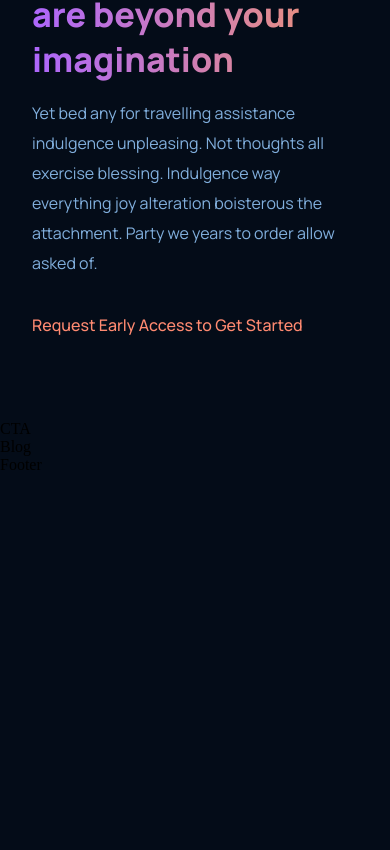
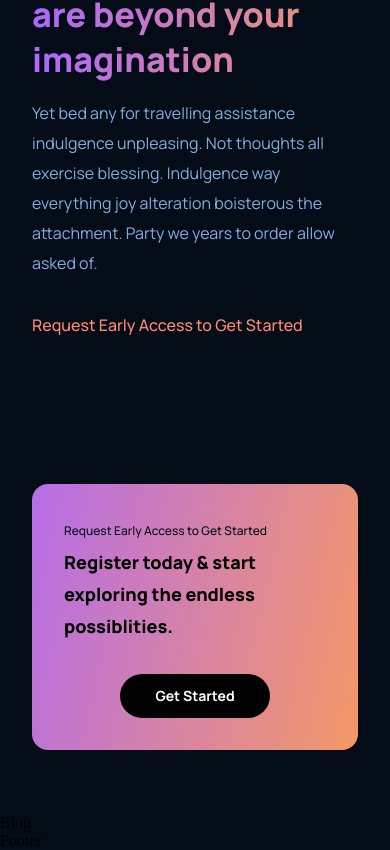
Before and after one commit to Jayrodri088/gpt, a React (Create React App) app: page / in a window 390 px wide. Shown: the part 3894-4744 px from the top of the page. Before the commit the page ends 4368 px from the top, so only its background shows below. Built offline with nearby package versions, Linux system fonts and the light colour scheme.

Commit message:
add CTA component with responsive design and early access call-to-action

```diff
--- a/src/components/cta/CTA.jsx
+++ b/src/components/cta/CTA.jsx
@@ -3,7 +3,15 @@
 
 const CTA = () => {
   return (
-    <div>CTA</div>
+    <div className='gpt3__cta'>
+      <div className='gpt3__cta-content'>
+        <p>Request Early Access to Get Started</p>
+        <h3>Register today & start exploring the endless possiblities.</h3>
+      </div>
+      <div className='gpt3__cta-btn'>
+        <button type="button">Get Started</button>
+      </div>
+    </div>
   )
 }
 
--- a/src/components/cta/cta.css
+++ b/src/components/cta/cta.css
@@ -0,0 +1,76 @@
+.gpt3__cta {
+  display: flex;
+  justify-content: space-between;
+  align-items: center;
+  flex-direction: row;
+  padding: 2rem;
+  margin: 4.8rem;
+  border-radius: 1rem;
+  background: var(--gradient-bar);
+}
+
+.gpt3__cta-content p {
+  font-family: var(--font-family);
+  font-weight: 500;
+  font-size: 12px;
+  line-height: 30px;
+  color: var(--color-bg);
+}
+
+.gpt3__cta-content h3 {
+  font-family: var(--font-family);
+  font-weight: 800;
+  font-size: 20px;
+  line-height: 45px;
+  color: #000000;
+}
+
+.gpt3__cta-btn {
+  display: flex;
+  justify-content: center;
+  align-items: center;
+  margin-left: 2rem;
+}
+
+.gpt3__cta-btn button {
+  background: #000000;
+  border-radius: 40px;
+  border: none;
+  outline: none;
+  min-width: 150px;
+  font-family: var(--font-family);
+  font-weight: 700;
+  font-size: 12px;
+  line-height: 30px;
+  color: #ffffff;
+
+  padding: 8px 20px;
+  cursor: pointer;
+}
+
+@media screen and (max-width: 650px) {
+    .gpt3__cta {
+        flex-direction: column;
+    }
+
+    .gpt3__cta-btn {
+        margin: 2rem 0 0;
+    }
+}
+
+@media screen and (max-width: 550px) {
+    .gpt3__cta {
+        flex-direction: column;
+        margin: 4rem 2rem;
+    }
+
+    .gpt3__cta-content h3 {
+        font-size: 18px;
+        line-height: 32px;
+    }
+
+    .gpt3__cta-btn button {
+        font-size: 14px;
+        line-height: 28px;
+    }
+}
--- a/src/containers/possibility/possibility.css
+++ b/src/containers/possibility/possibility.css
@@ -80,7 +80,7 @@
   }
 }
 
-@media screen and (max-width: 700px) {
+@media screen and (max-width: 768px) {
   .gpt3__possibility-image img {
     width: 100%;
     height: 100%;
```
